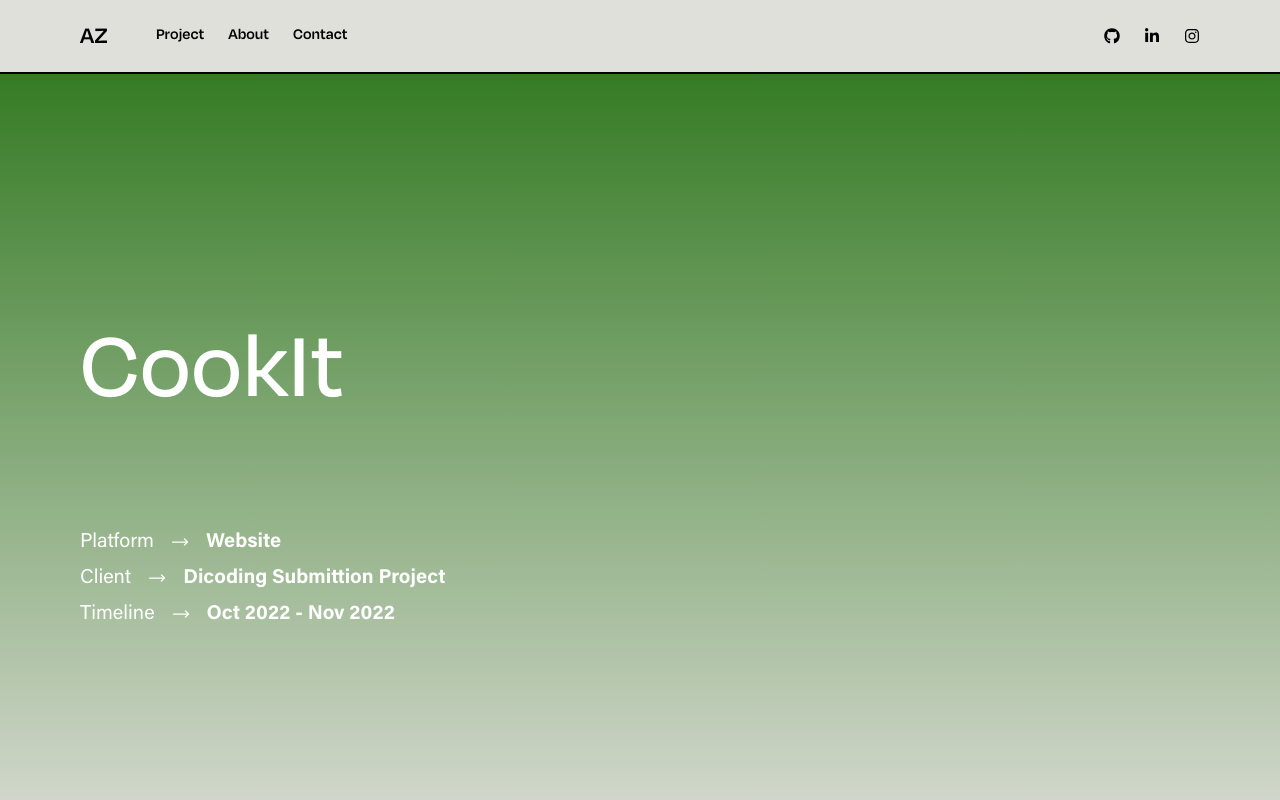
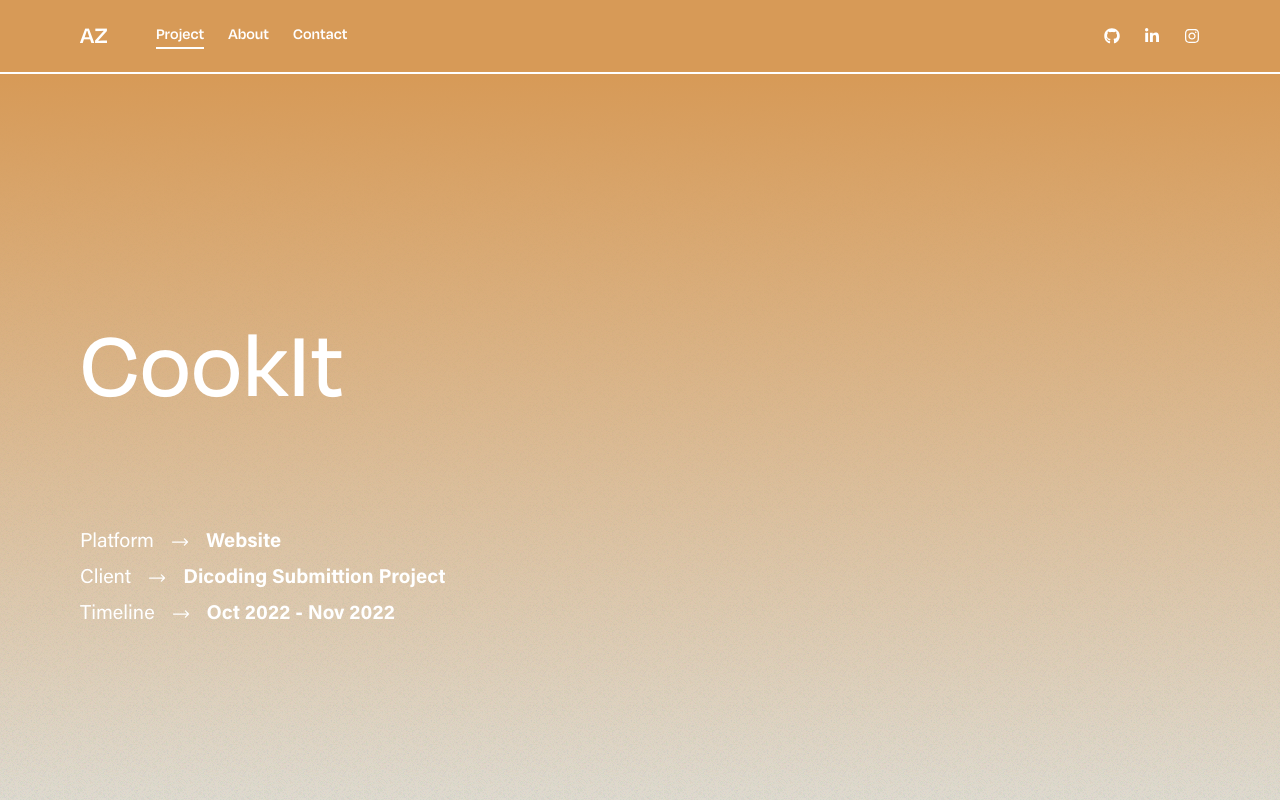
Before and after one commit to alifzaidan/portofolio-next, a Next.js app: page /projects/1 in a window 1280 px wide. Shown: the top 800 px of the page. Built offline with nearby package versions, Linux system fonts and the light colour scheme; no server answers.

Commit message:
update dynamic color in detail project

```diff
--- a/src/app/api/projects/route.ts
+++ b/src/app/api/projects/route.ts
@@ -3,6 +3,7 @@ import { NextRequest, NextResponse } from 'next/server';
 const data = [
     {
         id: 1,
+        color: '#D79A57',
         title: 'CookIt',
         shortDescription: 'A food recipe website with a search feature to find recipes and detailed information on ingredients and cooking methods.',
         longDescription:
@@ -55,6 +56,7 @@ const data = [
     },
     {
         id: 2,
+        color: '#762F67',
         title: 'Ineat Group',
         shortDescription: 'A youth business website offering shoe cleaning services, selling sambal, and providing custom shoe coloring services.',
         longDescription: `Ineat Group is a dynamic youth-driven business that embodies the entrepreneurial spirit of its founders, Imam, Nauzal, Enggar, Alif, and Thoriq. The vision of business is creating delicious and innovative sambal varieties, as well as offering premium quality shoe cleaning and clothing painting services. \n Ineat Group aims to make a mark in the local business scene, offering products and services that resonate with their audience's needs and preferences.`,
@@ -107,6 +109,7 @@ const data = [
     },
     {
         id: 3,
+        color: '#3153D4',
         title: 'Lask News App',
         shortDescription:
             'A modern and intuitive news app offering the latest updates from reliable sources, with a gamified level system to motivate users.',
@@ -165,6 +168,7 @@ const data = [
     },
     {
         id: 4,
+        color: '#1D6364',
         title: 'Ecocycle',
         shortDescription:
             'An innovative mobile app that helps users manage waste by providing recycling tutorials and connecting them with local recyclers.',
@@ -223,6 +227,7 @@ const data = [
     },
     {
         id: 5,
+        color: '#028BAB',
         title: 'Maturity BLU',
         shortDescription:
             'A comprehensive evaluation tool for faculties at UIN Maulana Malik Ibrahim Malang, designed to audit and measure performance across multiple aspects.',
@@ -278,6 +283,7 @@ const data = [
     },
     {
         id: 6,
+        color: '#E01E26',
         title: 'Cardion',
         shortDescription:
             'A comprehensive competition platform designed for medical students, featuring a landing page for information, an admin dashboard, and a participant portal.',
@@ -339,6 +345,7 @@ const data = [
     },
     {
         id: 7,
+        color: '#004080',
         title: 'BRI Customer Queue',
         shortDescription: 'A digital solution for managing customer queues at banks, designed to enhance efficiency and customer experience.',
         longDescription:
@@ -384,7 +391,7 @@ const data = [
                     title: 'Settings',
                     description:
                         'Offers customization options for branch-specific configurations, including the name, address, videos shown on the display monitor, the number of tellers, and resetting the queue.',
-                    image: '/assets/img/customer-queue/queue-4.png',
+                    image: '/assets/img/customer-queue/queue-5.png',
                 },
             ],
         },
@@ -397,6 +404,7 @@ const data = [
     },
     {
         id: 8,
+        color: '#FF6F00',
         title: 'Scoreboard Quiz Game',
         shortDescription:
             'A web-based scoreboard system for quiz games, featuring participant score display and referee controls for managing the game.',
--- a/src/app/contact/page.tsx
+++ b/src/app/contact/page.tsx
@@ -4,7 +4,7 @@ import { RiArrowRightUpLine } from 'react-icons/ri';
 export default function Contact() {
     return (
         <main>
-            <section>
+            <section className="bg-pattern">
                 <div className="border-b-2 border-black bg-gradient-to-b from-black to-transparent">
                     <div className="container pt-16 pb-8 space-y-2 text-white">
                         <h1 className="font-degular md:text-6xl text-5xl font-medium">Contact Me</h1>
--- a/src/app/projects/[detail]/page.tsx
+++ b/src/app/projects/[detail]/page.tsx
@@ -2,12 +2,17 @@
 
 import Image from 'next/image';
 import Link from 'next/link';
+import { useEffect } from 'react';
 import { HiOutlineArrowLongLeft, HiOutlineArrowLongRight } from 'react-icons/hi2';
 import useSWR from 'swr';
 
 const fetcher = (url: string) => fetch(url).then((res) => res.json());
 
 export default function DetailProject(props: any) {
+    useEffect(() => {
+        window.scrollTo(0, 0);
+    }, []);
+
     const { params } = props;
     const { data: projectData, error, isLoading } = useSWR(`${process.env.NEXT_PUBLIC_API_URL}/api/projects?id=${params.detail}`, fetcher);
     const { data: allProjectsData } = useSWR(`${process.env.NEXT_PUBLIC_API_URL}/api/projects`, fetcher);
@@ -15,9 +20,11 @@ export default function DetailProject(props: any) {
     const project = {
         data: projectData?.data || [],
     };
+
     const allProject = {
         data: allProjectsData?.data || [],
     };
+
     const totalProjects = allProjectsData?.data?.length || 0;
 
     if (isLoading) {
@@ -38,8 +45,8 @@ export default function DetailProject(props: any) {
 
     return (
         <main key={project.data?.id}>
-            <section className="border-b-2 border-black">
-                <div className="border-b-2 border-black bg-gradient-to-b from-[#357B24] to-transparent">
+            <section className="border-b-2 border-black bg-pattern">
+                <div className="border-b-2 border-black" style={{ background: `linear-gradient(to bottom, ${project.data?.color}, transparent)` }}>
                     <div className="container md:h-screen py-20 flex flex-col justify-center">
                         <h1 className="md:text-8xl text-7xl text-white font-degular font-medium md:mb-28 mb-16">{project.data?.title}</h1>
                         <ul className="space-y-2">
@@ -64,7 +71,7 @@ export default function DetailProject(props: any) {
 
                 <div className="container md:py-24 py-16">
                     <div className="md:w-4/5">
-                        <h2 className="md:text-4xl text-2xl font-degular text-white bg-[#357B24] inline leading-relaxed">
+                        <h2 className="md:text-4xl text-2xl font-degular text-white inline" style={{ backgroundColor: project.data?.color }}>
                             {project.data?.shortDescription}
                         </h2>
                     </div>
@@ -93,7 +100,7 @@ export default function DetailProject(props: any) {
                 <div className="container md:py-24 py-12">
                     <div className="grid lg:grid-cols-3 lg:gap-y-24 md:gap-y-10 gap-y-5 mb-12">
                         <div className="font-degular font-semibold text-2xl flex md:gap-12 gap-6">
-                            <h6 className="text-[#357B24]">01</h6>
+                            <h6 style={{ color: project.data?.color }}>01</h6>
                             <h6>Background & Problem</h6>
                         </div>
                         <div className="col-span-2 lg:mb-0 mb-8">
@@ -132,7 +139,7 @@ export default function DetailProject(props: any) {
                             </div>
                         </div>
                         <div className="font-degular font-semibold text-2xl flex md:gap-12 gap-6">
-                            <h6 className="text-[#357B24]">02</h6>
+                            <h6 style={{ color: project.data?.color }}>02</h6>
                             <h6>Solution Overview</h6>
                         </div>
                         <div className="col-span-2 lg:mb-0 mb-8">
@@ -171,7 +178,7 @@ export default function DetailProject(props: any) {
                             </div>
                         </div>
                         <div className="font-degular font-semibold text-2xl flex gap-12">
-                            <h6 className="text-[#357B24]">03</h6>
+                            <h6 style={{ color: project.data?.color }}>03</h6>
                             <h6>Key Feature</h6>
                         </div>
                         <div className="col-span-2">
@@ -193,13 +200,13 @@ export default function DetailProject(props: any) {
                                         width={1000}
                                         height={1000}
                                         className={`w-full h-52 object-contain ${
-                                            project.data?.platform === 'website' ? 'md:basis-1/2' : 'md:basis-1/3'
+                                            project.data?.platform === 'Website' ? 'md:basis-1/2' : 'md:basis-1/3'
                                         }`}
                                     />
 
                                     <div
                                         className={`${
-                                            project.data?.platform === 'website' ? 'md:basis-1/2' : 'md:basis-2/3'
+                                            project.data?.platform === 'Website' ? 'md:basis-1/2' : 'md:basis-2/3'
                                         } md:space-y-2 text-center ${index % 2 === 0 ? 'xl:text-left' : 'xl:text-right'}`}
                                     >
                                         <h6 className="font-bold">{feature.title}</h6>
@@ -214,7 +221,9 @@ export default function DetailProject(props: any) {
 
                 <div className="border-t-2 border-black">
                     <div className="container md:py-24 py-12">
-                        <h2 className="md:text-4xl text-2xl font-degular text-white bg-[#357B24] inline leading-relaxed">Technology Stack</h2>
+                        <h2 className="md:text-4xl text-2xl font-degular text-white inline" style={{ backgroundColor: project.data?.color }}>
+                            Technology Stack
+                        </h2>
                         <div>
                             <ul className="md:mt-12 mt-6 grid md:grid-cols-2 grid-cols-1 gap-4">
                                 <li className="flex items-center gap-4 md:text-xl">
@@ -253,26 +262,26 @@ export default function DetailProject(props: any) {
 
             <footer>
                 <div className="flex justify-between py-6 container ">
-                    {params.detail > 1 ? (
+                    {params.detail < totalProjects ? (
                         <div className="flex items-center gap-4">
                             <HiOutlineArrowLongLeft className="text-3xl" />
                             <Link
-                                href={`/projects/${project.data?.id - 1}`}
+                                href={`/projects/${project.data?.id + 1}`}
                                 className="font-degular sm:text-3xl text-xl font-medium hover:bg-black hover:text-white transition"
                             >
-                                Project {project.data?.id - 1}
+                                {allProject.data?.[project.data?.id]?.title}
                             </Link>
                         </div>
                     ) : (
                         <div></div>
                     )}
-                    {params.detail < totalProjects ? (
+                    {params.detail > 1 ? (
                         <div className="flex items-center gap-4">
                             <Link
-                                href={`/projects/${project.data?.id + 1}`}
+                                href={`/projects/${project.data?.id - 1}`}
                                 className="font-degular sm:text-3xl text-xl font-medium hover:bg-black hover:text-white transition"
                             >
-                                Project {allProject.data?.title}
+                                {allProject.data?.[project.data?.id - 2]?.title}
                             </Link>
                             <HiOutlineArrowLongRight className="text-3xl" />
                         </div>
--- a/src/app/projects/page.tsx
+++ b/src/app/projects/page.tsx
@@ -14,7 +14,7 @@ export default function Projects() {
 
     return (
         <main>
-            <section>
+            <section className="bg-pattern">
                 <div className="border-b-2 border-tertiary bg-gradient-to-b from-tertiary to-transparent">
                     <div className="container pt-16 pb-8 space-y-2 text-white">
                         <h1 className="font-degular md:text-6xl text-5xl font-medium">My Projects</h1>
@@ -34,6 +34,7 @@ export default function Projects() {
                                     description={project.tagline}
                                     image={project.image}
                                     link={`/projects/${project.id}`}
+                                    color={project.color}
                                 />
                             ))}
                 </div>
--- a/src/components/layouts/Navbar.tsx
+++ b/src/components/layouts/Navbar.tsx
@@ -6,10 +6,21 @@ import { FaGithub, FaInstagram, FaLinkedinIn } from 'react-icons/fa';
 import { useEffect, useState } from 'react';
 import { HiMiniBars3BottomRight, HiXMark } from 'react-icons/hi2';
 import { motion } from 'framer-motion';
+import useSWR from 'swr';
+
+const fetcher = (url: string) => fetch(url).then((res) => res.json());
 
 export default function Navbar() {
     const pathname = usePathname();
     const [menuOpen, setMenuOpen] = useState(false);
+
+    const match = pathname.match(/^\/projects\/(\d+)$/);
+    const projectId = match ? match[1] : null;
+    const { data, error, isLoading } = useSWR(`${process.env.NEXT_PUBLIC_API_URL}/api/projects?id=${projectId}`, fetcher);
+
+    const project = {
+        data: data?.data || [],
+    };
 
     const toggleMenu = () => {
         setMenuOpen(!menuOpen);
@@ -37,6 +48,11 @@ export default function Navbar() {
                     ? 'bg-tertiary text-white border-white'
                     : ''
             }`}
+            style={{
+                backgroundColor: project.data?.id ? project.data?.color : '',
+                color: project.data?.id ? 'white' : '',
+                borderColor: project.data?.id ? 'white' : '',
+            }}
         >
             <nav className="container flex justify-between items-center py-5">
                 <div className="flex gap-12 items-center">
@@ -50,8 +66,8 @@ export default function Navbar() {
                     <div className="hidden md:flex gap-6">
                         <Link
                             href={`${pathname === '/' ? '#projects' : '/projects'} `}
-                            className={`font-degular font-semibold hover:bg-black hover:text-white transition ${
-                                pathname === '/projects' ? 'border-b-2 border-white' : 'border-b-2 border-transparent'
+                            className={`font-degular font-semibold border-b-2 hover:bg-black hover:text-white transition ${
+                                pathname.startsWith('/projects') ? 'border-white' : 'border-transparent'
                             }`}
                         >
                             Project
@@ -59,8 +75,8 @@ export default function Navbar() {
 
                         <Link
                             href={'/about'}
-                            className={`font-degular font-semibold hover:bg-black hover:text-white transition ${
-                                pathname === '/about' ? 'border-b-2 border-black' : 'border-b-2 border-transparent'
+                            className={`font-degular font-semibold border-b-2 hover:bg-black hover:text-white transition ${
+                                pathname === '/about' ? 'border-black' : 'border-transparent'
                             }`}
                         >
                             About
@@ -68,8 +84,8 @@ export default function Navbar() {
 
                         <Link
                             href={'/contact'}
-                            className={`font-degular font-semibold hover:bg-black hover:text-white transition ${
-                                pathname === '/contact' ? 'border-b-2 border-white' : 'border-b-2 border-transparent'
+                            className={`font-degular font-semibold border-b-2 hover:bg-black hover:text-white transition ${
+                                pathname === '/contact' ? 'border-white' : 'border-transparent'
                             }`}
                         >
                             Contact
```
Also changed, not shown: src/components/ui/ProjectCard.tsx (+7 -4 lines).
